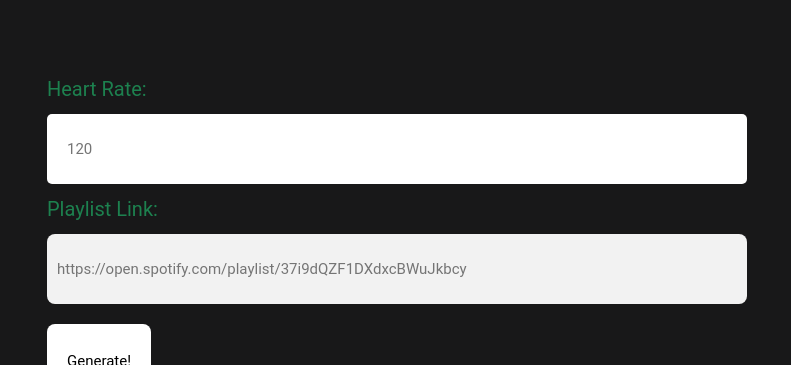
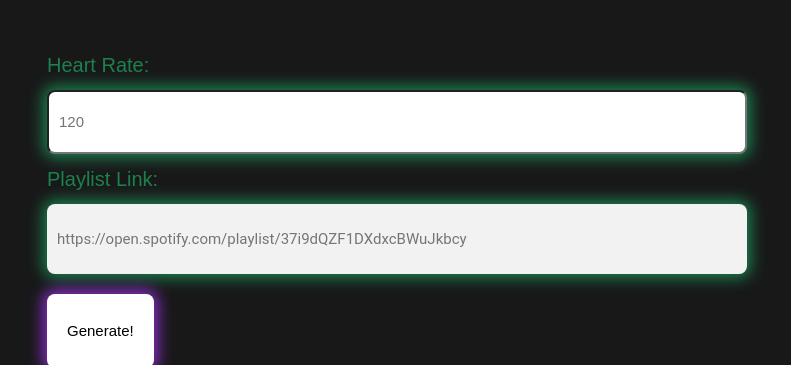
Before and after one commit to rroruu/FYFP_SH_2023, a Flask app: page / in a window 1280 px wide. Shown: the top 365 px of the page, without its empty margins (243-1034 px from the left). Run offline with Flask 3, Linux system fonts and the light colour scheme.

Commit message:
modifications

```diff
--- a/app.py
+++ b/app.py
@@ -57,7 +57,8 @@ app = Flask(__name__)
 @app.route('/')
 def main():
     title = "Tempo.fy"
-    return render_template('index.html')
+    return render_template('index.html', title=title)
+
 
 @app.route('/submit', methods=['POST'])
 def submit():
--- a/static/css/reset.css
+++ b/static/css/reset.css
@@ -9,7 +9,7 @@
 
 /* Reset font styles */
 body, button, input, select, textarea {
-    font-family: 'Roboto', sans-serif;
+    font-family: 'Circular', sans-serif;
     font-size: 15px;
     font-weight: inherit;
     line-height: 50px;
@@ -26,7 +26,7 @@ a {
 }
 
 label {
-    font-family: 'Roboto', sans-serif;
+    font-family: 'Circular', sans-serif;
     font-size: 20px;
     text-align: left;
     color: rgb(29, 129, 79);
@@ -34,22 +34,26 @@ label {
 
 input[name="bpm"] {
     background-color: white;
-    padding-top: 10px;
-    padding-right: 20px;
-    padding-bottom: 10px;
-    padding-left: 20px;
-    border-radius: 5px;
+    padding-top: 5px;
+    padding-right: 10px;
+    padding-bottom: 5px;
+    padding-left: 10px;
+    border-radius: 8px;
+    box-shadow: 0 0 15px 4px rgb(29, 129, 79);
 }
 
 input{
-    border-radius: 5px;
+    border-radius: 10px;
+    box-shadow: 0 0 15px 4px rgb(29, 129, 79);
 }
 
 /* Reset form element styles */
 button, input, select, textarea {
     background-color: transparent;
-    border: none;
-    outline: none;
+}
+
+button{
+    box-shadow: 0 0 15px 4px rgb(138, 46, 200);
 }
 
 /* Reset button styles */
--- a/templates/index.html
+++ b/templates/index.html
@@ -1,16 +1,24 @@
 <!DOCTYPE html>
 <html lang="en">
 <head>
+        <!-- <link rel="preconnect" href="https://fonts.googleapis.com">
+        <link rel="preconnect" href="https://fonts.gstatic.com" crossorigin>
+        <link href="https://fonts.googleapis.com/css2?family=Plus+Jakarta+Sans:wght@700&display=swap" rel="stylesheet">-->
     <meta charset="UTF-8">
     <meta name="viewport" content="width=device-width, initial-scale=1.0">
     <link rel="stylesheet" href="{{ url_for('static', filename='css/style.css') }}">
     <link rel="stylesheet" href="{{ url_for('static', filename='css/reset.css') }}">
-    <title>Document</title>
+    <title>{{title}}</title>
 </head>
+
+<!--<style>
+    @import url('https://fonts.googleapis.com/css2?family=Plus+Jakarta+Sans:wght@700&display=swap');
+</style>-->
+
 <body>
-    <h1>
+    <!--<h1>
         <title>{{ title }}</title>
-    </h1>
+    </h1>-->
 
     {{ message }}
 
```
